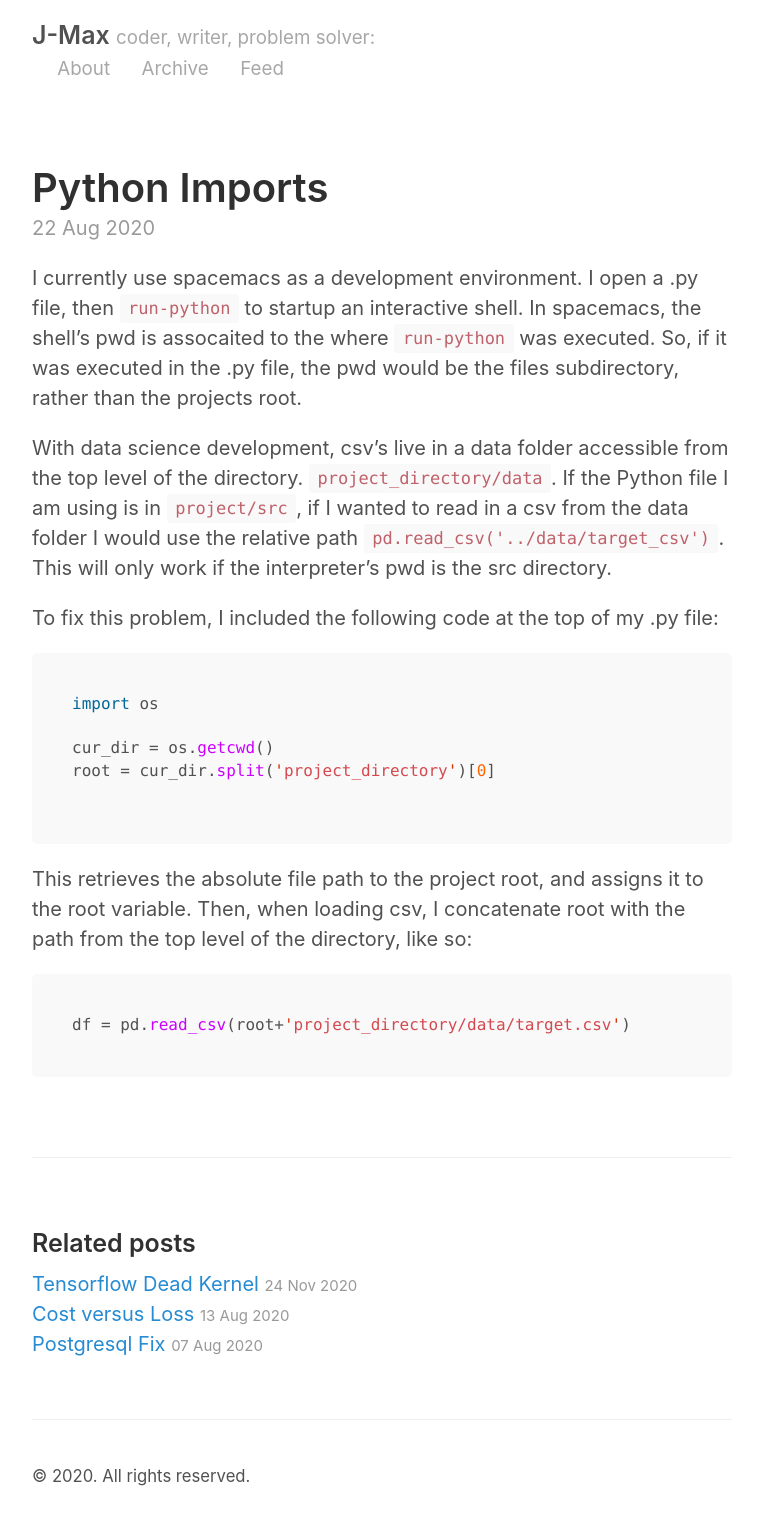
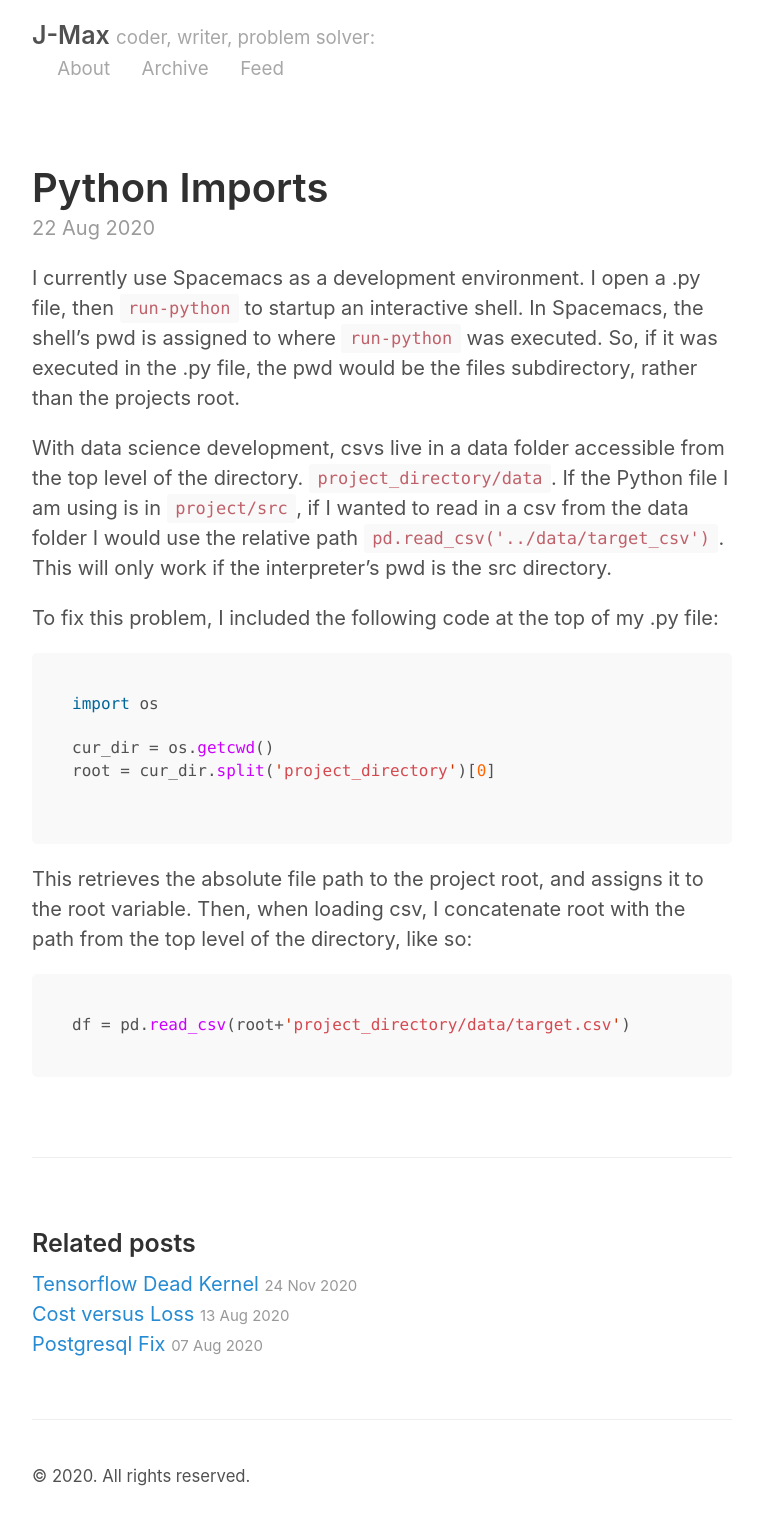
Before and after one commit to j-max/j-max.github.io, a Jekyll site: the page built from _posts/2020-08-22-py_imports.md, in a window 1280 px wide. Shown: the whole page, without its empty margins (258-1021 px from the left). Built offline with Jekyll 4.4.1, drawn with Linux system fonts in a browser that asks for light colours.

Commit message:
Fix typo's in py_imports

```diff
--- a/_posts/2020-08-22-py_imports.md
+++ b/_posts/2020-08-22-py_imports.md
@@ -3,9 +3,9 @@ layout: post
 title: Python Imports
 ---
 
-I currently use spacemacs as a development environment.  I open a .py file, then `run-python` to startup an interactive shell.  In spacemacs, the shell's pwd is assocaited to the where `run-python` was executed. So, if it was executed in the .py file, the pwd would be the files subdirectory, rather than the projects root.
+I currently use Spacemacs as a development environment.  I open a .py file, then `run-python` to startup an interactive shell.  In Spacemacs, the shell's pwd is assigned to where `run-python` was executed. So, if it was executed in the .py file, the pwd would be the files subdirectory, rather than the projects root.
 
-With data science development, csv's live in a data folder accessible from the top level of the directory.  `project_directory/data`. If the Python file I am using is in `project/src`, if I wanted to read in a csv from the data folder I would use the relative path `pd.read_csv('../data/target_csv')`. This will only work if the interpreter's pwd is the src directory.
+With data science development, csvs live in a data folder accessible from the top level of the directory.  `project_directory/data`. If the Python file I am using is in `project/src`, if I wanted to read in a csv from the data folder I would use the relative path `pd.read_csv('../data/target_csv')`. This will only work if the interpreter's pwd is the src directory.
 
 To fix this problem, I included the following code at the top of my .py file:
 
```
